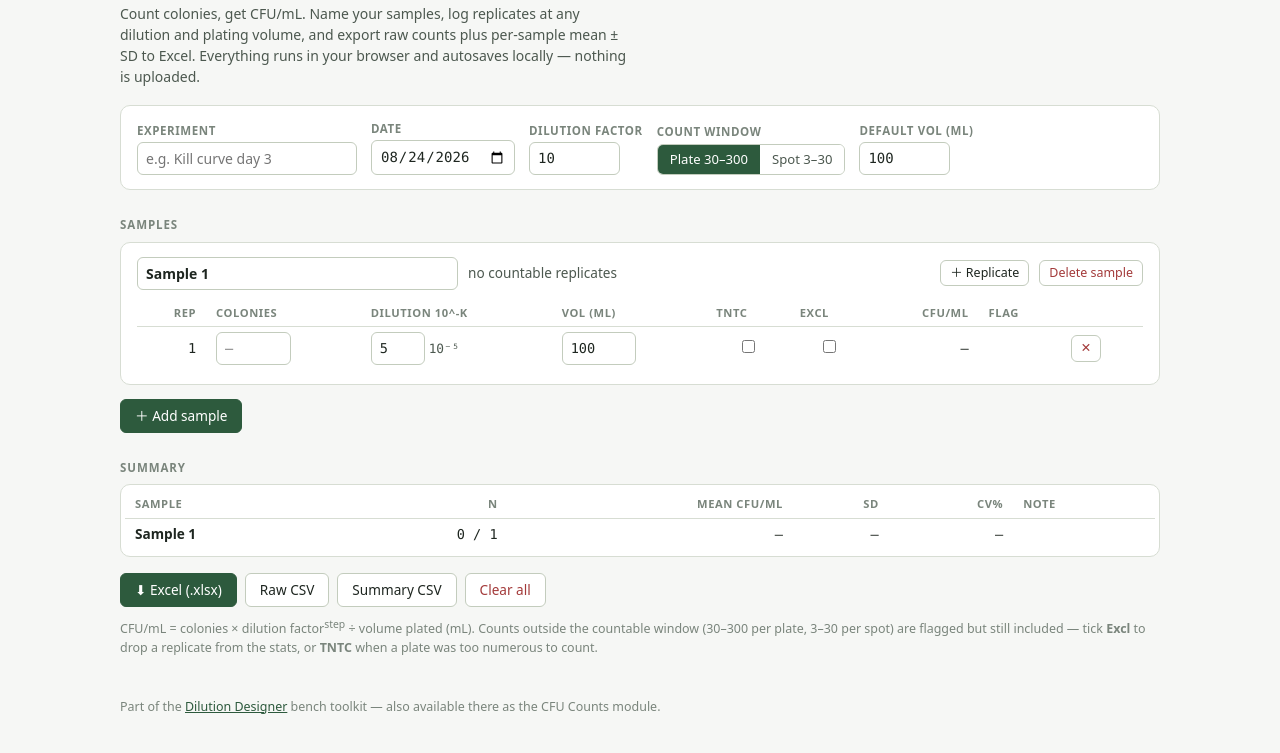
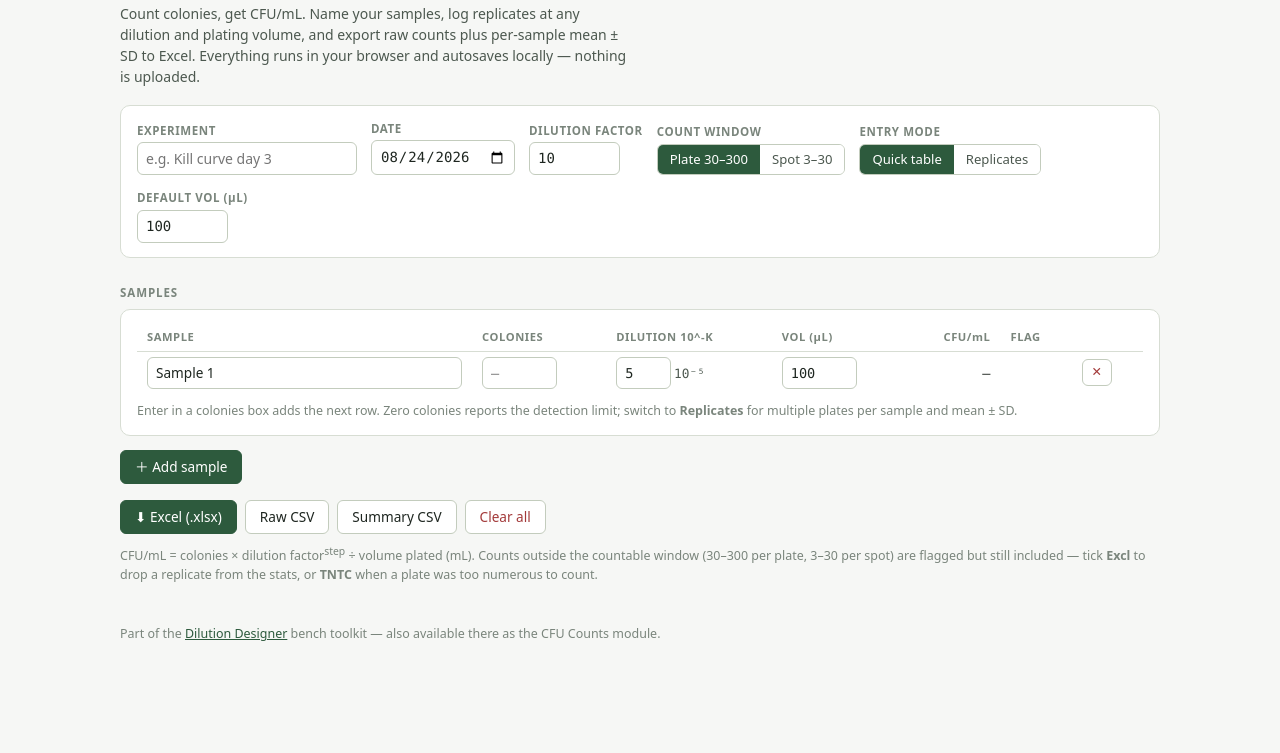
Before and after one commit to mbaffour/cfu-calculator, a plain HTML site: page index.html in a window 1280 px wide. Shown: the part 61-814 px from the top of the page. Drawn offline with Linux system fonts and the light colour scheme.

Commit message:
Quick table mode: one row per sample for a single experiment
Default entry mode is now a flat table - one row per sample with name,
colonies, dilution and volume, CFU/mL computed live, and the export
buttons right there. Enter in a colonies box adds the next row and focuses
it, so a plating series types straight down the column; new rows inherit
the previous row's dilution and volume.

The Replicates view is unchanged and one chip away. A sample carrying
several replicates shows its mean in the quick table with its inputs
locked, so the two views can never disagree about the same data. Saved
sessions predating this pick their view by whether any sample has more
than one replicate. Data model, exports and stats are untouched.

Also fixes a unit-display hazard: uppercase table headers mapped the
micro sign to Greek capital Mu, so a microlitre column rendered as
"VOL (ML)" - a 100 uL volume reading as 100 mL in a tool people dose
from. Units in headers and labels now opt out of text-transform.

Co-Authored-By: Claude Fable 5 <noreply@anthropic.com>

```diff
--- a/index.html
+++ b/index.html
@@ -56,6 +56,11 @@ input[type=date]{font-family:var(--mono)}
 table{border-collapse:collapse;width:100%;font-size:.85rem}
 th{font-size:.7rem;font-weight:700;text-transform:uppercase;letter-spacing:.05em;color:var(--text3);
   text-align:left;padding:5px 10px;border-bottom:1px solid var(--border)}
+/* Units must NEVER be uppercased. text-transform maps the micro sign µ to Greek
+   capital Mu, which renders identically to M — so "Vol (µL)" displays as
+   "VOL (ML)" and a 100 µL plating volume reads as 100 mL, a 1000x error in a
+   tool people dose from. Wrap every unit in a label or header with .u */
+th .u,.f label .u{text-transform:none}
 td{padding:5px 10px;border-bottom:1px solid var(--border);vertical-align:middle}
 tr:last-child td{border-bottom:none}
 td.num,th.num{text-align:right}
@@ -97,7 +102,7 @@ footer a{color:var(--accent)}
   <div id="samples"></div>
   <button class="btn ac" onclick="APP.addSample()">＋ Add sample</button>
 
-  <div class="sl">Summary</div>
+  <div class="sl" id="summaryLabel">Summary</div>
   <div class="summary tblwrap" id="summary"></div>
 
   <div class="exports">
@@ -263,14 +268,19 @@ function defRep(k,volUl){ return {id:_id('r'), colonies:null, k:(k==null?5:k), v
 function defSample(n){ return {id:_id('s'), name:'Sample '+n, reps:[defRep(5,S?S.defVolUl:100)]}; }
 function defState(){
   _seq=1;
-  return {v:1, name:'', date:today(), mode:'plate', factor:10, defVolUl:100,
+  return {v:1, view:'quick', name:'', date:today(), mode:'plate', factor:10, defVolUl:100,
           samples:[{id:_id('s'), name:'Sample 1', reps:[defRep(5,100)]}]};
 }
 let S=null;
 function load(){
   try{
     const raw=localStorage.getItem(LS_KEY);
-    if(raw){ const st=JSON.parse(raw); if(st&&st.v===1&&Array.isArray(st.samples)){ _seq=st.seq||1000; return st; } }
+    if(raw){ const st=JSON.parse(raw); if(st&&st.v===1&&Array.isArray(st.samples)){ _seq=st.seq||1000;
+      // Saved before the quick view existed: single-rep data reads naturally
+      // as a quick table, multi-rep data belongs in the replicates view.
+      if(st.view!=='quick'&&st.view!=='full')
+        st.view=st.samples.some(s=>s.reps&&s.reps.length>1)?'full':'quick';
+      return st; } }
   }catch(e){}
   return defState();
 }
@@ -321,11 +331,62 @@ function renderSettings(){
         <button class="chip ${S.mode==='plate'?'on':''}" onclick="APP.set('mode','plate')">Plate 30–300</button>
         <button class="chip ${S.mode==='spot'?'on':''}" onclick="APP.set('mode','spot')">Spot 3–30</button>
       </div></div>
-    <div class="f"><label>Default vol (µL)</label>
+    <div class="f"><label>Entry mode</label>
+      <div class="chips">
+        <button class="chip ${S.view==='quick'?'on':''}" onclick="APP.set('view','quick')">Quick table</button>
+        <button class="chip ${S.view!=='quick'?'on':''}" onclick="APP.set('view','full')">Replicates</button>
+      </div></div>
+    <div class="f"><label>Default vol <span class="u">(µL)</span></label>
       <input type="number" min="1" step="1" value="${S.defVolUl}"
         onchange="APP.set('defVolUl',Math.max(1,+this.value||100))"></div>`;
 }
+// Quick view: one row per sample — name, colonies, dilution, volume, CFU/mL.
+// Rows edit the sample's FIRST replicate; a sample carrying more replicates
+// shows its mean here and is edited in the Replicates view.
+function renderQuick(){
+  const el=document.getElementById('samples');
+  if(!S.samples.length){ el.innerHTML='<div class="empty">No samples yet — add one below.</div>'; return; }
+  const rows=S.samples.map(s=>{
+    const r=s.reps[0];
+    const multi=s.reps.length>1;
+    const c=multi?sampleCalc(s):null;
+    let cfuTxt='—', fl=r?repFlag(r):{cls:'',txt:''};
+    if(multi){
+      cfuTxt=c.st.n?sci(c.st.mean)+' <span class="dil">(mean of '+c.st.n+')</span>'
+            :(c.allZero?'&lt; '+sci(c.limit):'—');
+      fl={cls:'',txt:''};
+    }else if(r){
+      const cfu=(r.tntc||r.excl||r.colonies==null)?NaN:cfuOf(r.colonies,r.k,S.factor,r.volUl);
+      if(isFinite(cfu)&&cfu>0)cfuTxt=sci(cfu);
+      else if(r.colonies===0&&!r.tntc&&!r.excl)cfuTxt='&lt; '+sci(cfuOf(1,r.k,S.factor,r.volUl));
+    }
+    const moreNote=multi?` <span class="dil" style="cursor:pointer" title="Edit the ${s.reps.length} replicates in the Replicates view" onclick="APP.set('view','full')">+${s.reps.length-1} reps</span>`:'';
+    const dis=multi?' disabled title="This sample has replicates — edit them in the Replicates view"':'';
+    return `<tr>
+      <td><input type="text" value="${esc(s.name)}" style="min-width:130px;width:100%" onchange="APP.sampleName('${s.id}',this.value)">${moreNote}</td>
+      <td><input type="number" min="0" step="1" placeholder="—" id="qc-${s.id}" value="${r&&r.colonies!=null?r.colonies:''}"${dis}
+        onchange="APP.q('${s.id}','colonies',this.value)"
+        onkeydown="if(event.key==='Enter'){event.preventDefault();this.blur();APP.qAdd();}"></td>
+      <td><input type="number" min="0" step="1" value="${r?r.k:5}" style="width:4em"${dis}
+        onchange="APP.q('${s.id}','k',this.value)">
+        <span class="dil">${dilLabel(r?r.k:5,S.factor)}</span></td>
+      <td><input type="number" min="1" step="1" value="${r?r.volUl:S.defVolUl}"${dis}
+        onchange="APP.q('${s.id}','volUl',this.value)"></td>
+      <td class="num cfu">${cfuTxt}</td>
+      <td>${fl.txt?`<span class="flag ${fl.cls}">${fl.txt}</span>`:''}</td>
+      <td><button class="btn sm dn" title="Delete sample" onclick="APP.delSample('${s.id}')">✕</button></td>
+    </tr>`;
+  }).join('');
+  el.innerHTML=`<div class="sample"><div class="tblwrap"><table>
+    <tr><th>Sample</th><th>Colonies</th><th>Dilution 10^-k</th><th>Vol <span class="u">(µL)</span></th>
+        <th class="num"><span class="u">CFU/mL</span></th><th>Flag</th><th></th></tr>
+    ${rows}
+  </table></div>
+  <p class="hint" style="margin-top:8px">Enter in a colonies box adds the next row. Zero colonies reports the
+    detection limit; switch to <b>Replicates</b> for multiple plates per sample and mean ± SD.</p></div>`;
+}
 function renderSamples(){
+  if(S.view==='quick'){ renderQuick(); return; }
   const el=document.getElementById('samples');
   if(!S.samples.length){ el.innerHTML='<div class="empty">No samples yet — add one below.</div>'; return; }
   el.innerHTML=S.samples.map(s=>{
@@ -362,8 +423,8 @@ function renderSamples(){
         <button class="btn sm dn" onclick="APP.delSample('${s.id}')">Delete sample</button>
       </div>
       <div class="tblwrap"><table>
-        <tr><th class="num">Rep</th><th>Colonies</th><th>Dilution 10^-k</th><th>Vol (µL)</th>
-            <th>TNTC</th><th>Excl</th><th class="num">CFU/mL</th><th>Flag</th><th></th></tr>
+        <tr><th class="num">Rep</th><th>Colonies</th><th>Dilution 10^-k</th><th>Vol <span class="u">(µL)</span></th>
+            <th>TNTC</th><th>Excl</th><th class="num"><span class="u">CFU/mL</span></th><th>Flag</th><th></th></tr>
         ${rows}
       </table></div>
     </div>`;
@@ -371,6 +432,12 @@ function renderSamples(){
 }
 function renderSummary(){
   const el=document.getElementById('summary');
+  // The quick table already shows one CFU value per row — a per-sample
+  // summary would repeat it. Stats live in the Replicates view.
+  const quick=S.view==='quick';
+  document.getElementById('summaryLabel').style.display=quick?'none':'';
+  el.style.display=quick?'none':'';
+  if(quick)return;
   const body=S.samples.map(s=>{
     const c=sampleCalc(s);
     const notes=[];
@@ -430,7 +497,15 @@ function toast(msg){
 // ── public handlers ───────────────────────────────────────────────────
 window.APP={
   set(k,v){ S[k]=v; render(); },
-  addSample(){ S.samples.push(defSample(S.samples.length+1)); render(); },
+  addSample(){
+    // New samples inherit the previous sample's dilution and volume — in a
+    // plating session those rarely change row to row.
+    const prev=S.samples[S.samples.length-1];
+    const pr=prev&&prev.reps[prev.reps.length-1];
+    const s={id:_id('s'), name:'Sample '+(S.samples.length+1),
+             reps:[defRep(pr?pr.k:5, pr?pr.volUl:S.defVolUl)]};
+    S.samples.push(s); render(); return s;
+  },
   delSample(id){ S.samples=S.samples.filter(s=>s.id!==id); render(); },
   sampleName(id,v){ const s=sampleById(id); if(s){ s.name=v||s.name; render(); } },
   addRep(id){
@@ -439,6 +514,19 @@ window.APP={
     s.reps.push(defRep(last?last.k:5,last?last.volUl:S.defVolUl)); render();
   },
   delRep(sid,rid){ const s=sampleById(sid); if(s){ s.reps=s.reps.filter(r=>r.id!==rid); render(); } },
+  // Quick-table edits target the sample's first replicate (created if missing).
+  q(sid,key,v){
+    const s=sampleById(sid); if(!s)return;
+    if(!s.reps.length)s.reps.push(defRep(5,S.defVolUl));
+    APP.rep(sid,s.reps[0].id,key,v);
+  },
+  // Enter in a quick-table colonies box: add the next row and put the cursor
+  // in its colonies input, so a plate series types straight down the column.
+  qAdd(){
+    const s=APP.addSample();
+    const inp=document.getElementById('qc-'+s.id);
+    if(inp)inp.focus();
+  },
   rep(sid,rid,k,v){
     const s=sampleById(sid); if(!s)return;
     const r=repById(s,rid); if(!r)return;
```
